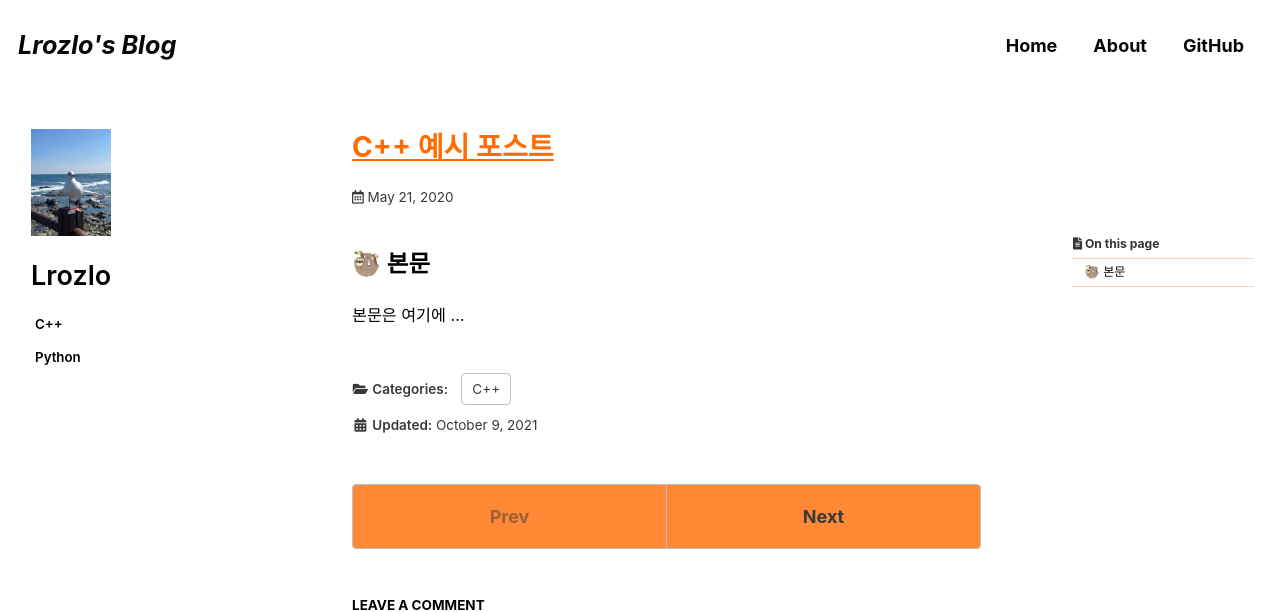
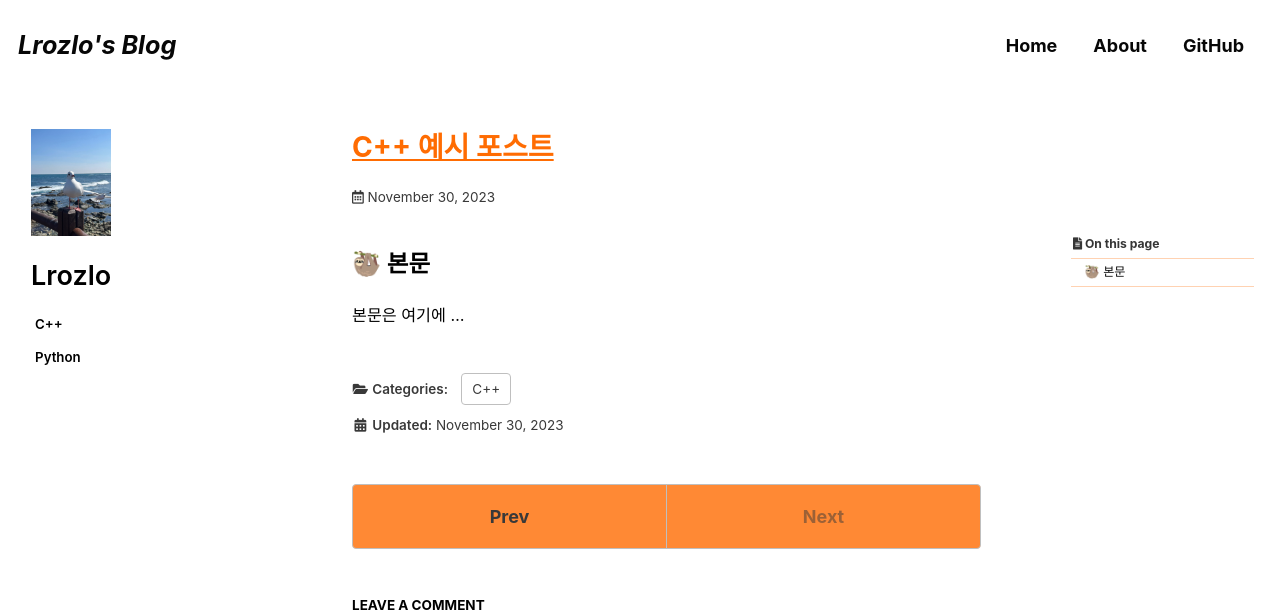
Before and after one commit to Lrozlo/Lrozlo.github.io, a Jekyll site: the page built from _posts/2023-11-30-categories-post-name-here.md, in a window 1280 px wide and 900 px high. Shown: the top 612 px of the window. Built offline with Jekyll 4.4.1, drawn with Linux system fonts in a browser that asks for light colours; cached includes are drawn as plain includes; some web fonts are replaced; comment, search, counter and statistics services are not loaded.

Commit message:
Update and rename 2022-07-24-categories-post-name-here.md to 2023-11-30-categories-post-name-here.md

```diff
--- a/_posts/2022-07-24-categories-post-name-here.md
+++ b/_posts/2023-11-30-categories-post-name-here.md
@@ -12,8 +12,8 @@ permalink: /cpp/post-name-here/
 toc: true
 toc_sticky: true
 
-date: 2020-05-21
-last_modified_at: 2021-10-09
+date: 2023-11-30
+last_modified_at: 2023-11-30
 ---
 
 ## 🦥 본문
```
